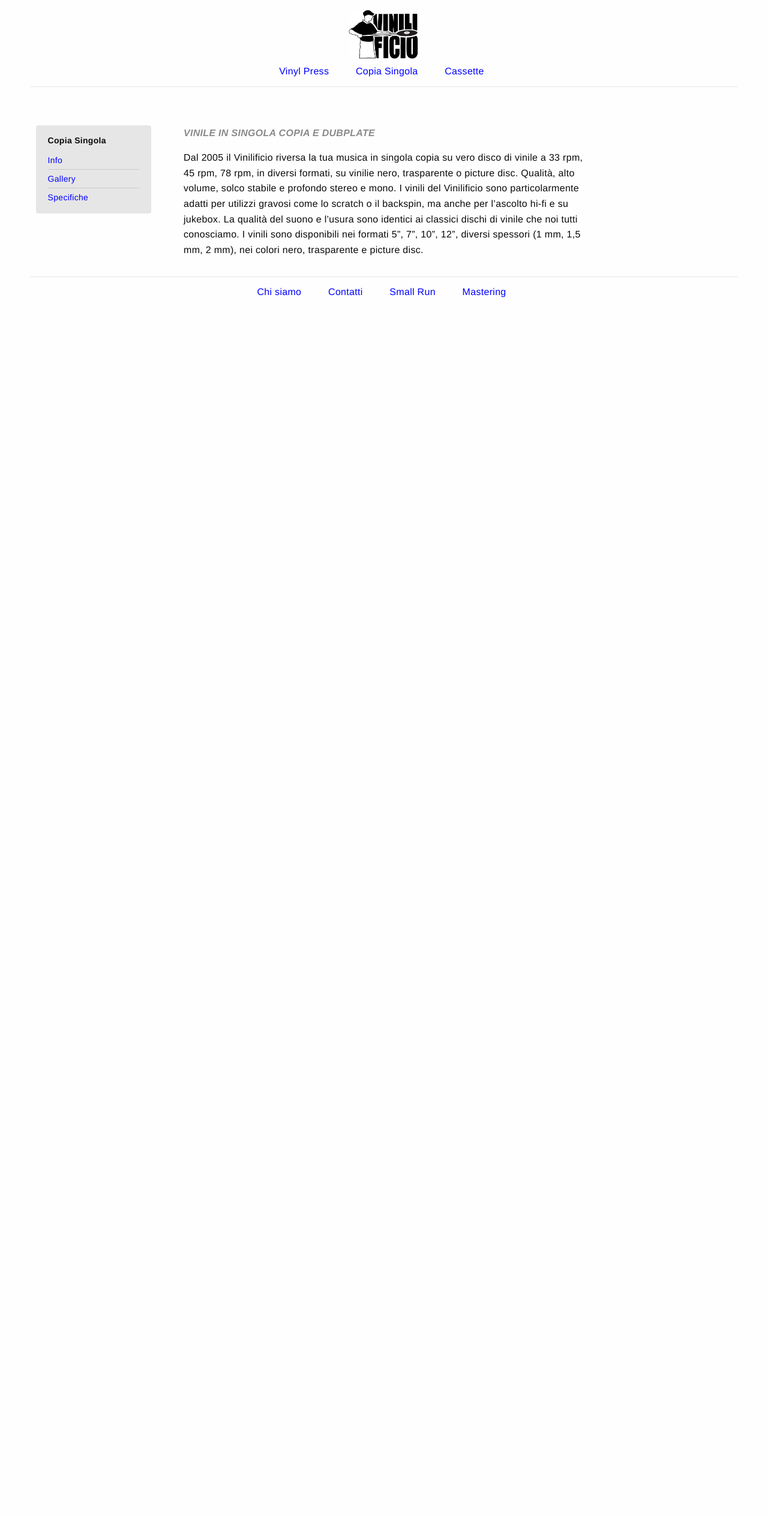
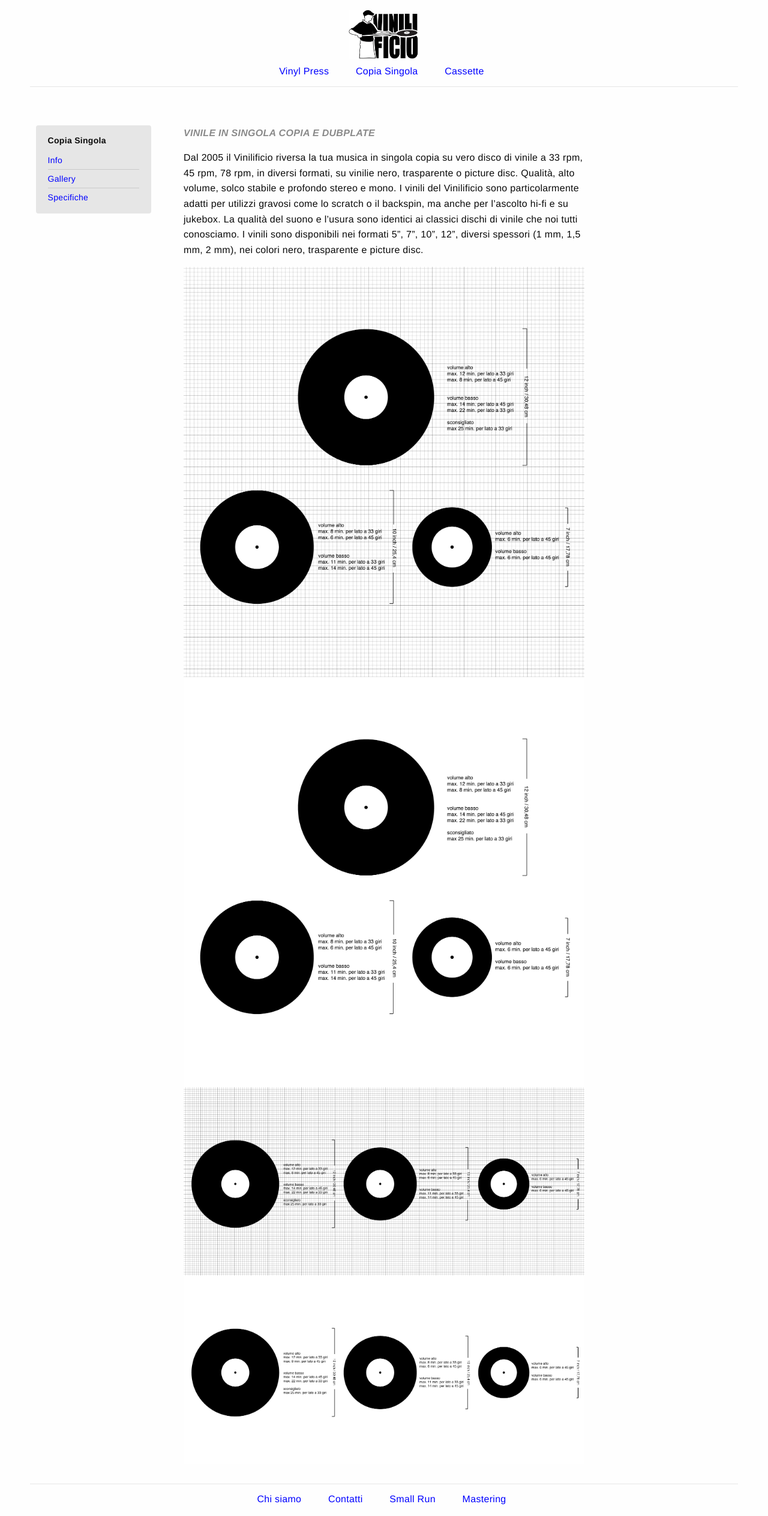
Before and after one commit to Vinilificio/Vinilificio.github.io, a Jekyll site: the page built from _pages/single-copy.md, in a window 1280 px wide. Shown: the whole page at 60% size. Built offline with Jekyll 4.4.1, drawn with Linux system fonts in a browser that asks for light colours; before the commit the page ends 900 px from its top, so only the background shows below that.

Commit message:
Update from Forestry.io - _pages/single-copy.md

```diff
--- a/_pages/single-copy.md
+++ b/_pages/single-copy.md
@@ -15,3 +15,8 @@ ___VINILE IN SINGOLA COPIA E DUBPLATE___
 
 Dal 2005 il Vinilificio riversa la tua musica in singola copia su vero disco di vinile a 33 rpm, 45 rpm, 78 rpm, in diversi formati, su vinilie nero, trasparente o picture disc. Qualità, alto volume, solco stabile e profondo stereo e mono.
 I vinili del Vinilificio sono particolarmente adatti per utilizzi gravosi come lo scratch o il backspin, ma anche per l’ascolto hi-fi e su jukebox. La qualità del suono e l’usura sono identici ai classici dischi di vinile che noi tutti conosciamo. I vinili sono disponibili nei formati 5”, 7”, 10”, 12”, diversi spessori (1 mm, 1,5 mm, 2 mm), nei colori nero, trasparente e picture disc.
+
+![]({{ site.baseurl }}/forestryio/images/infografic-vinili_griglia_web-3.jpg)
+![]({{ site.baseurl }}/forestryio/images/infografic-vinili_senza_web-1.jpg)
+![]({{ site.baseurl }}/forestryio/images/infografic-vinili_griglia_web-2.jpg)
+![]({{ site.baseurl }}/forestryio/images/infografic-vinili_senza_web.jpg)
```
Also changed, not shown: forestryio/images/infografic-vinili_griglia_web-1.jpg (added), forestryio/images/infografic-vinili_griglia_web-2.jpg (added), forestryio/images/infografic-vinili_griglia_web-3.jpg (added), forestryio/images/infografic-vinili_griglia_web.jpg (added), forestryio/images/infografic-vinili_senza_web-1.jpg (added), forestryio/images/infografic-vinili_senza_web.jpg (added).
